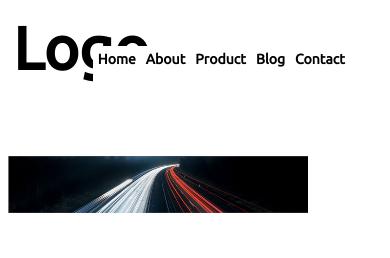
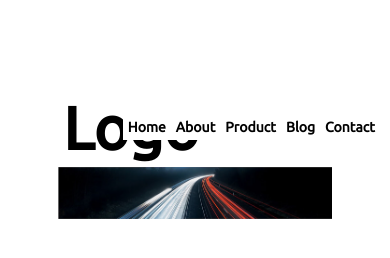
Before and after one commit to mgambina/mi-primer-html, a plain HTML site: page pedidopagweb.html in a window 390 px wide. Drawn offline with Linux system fonts and the light colour scheme.

Commit message:
pagina web usando flexbox y responsive

```diff
--- a/pedidopagweb.css
+++ b/pedidopagweb.css
@@ -2,35 +2,52 @@ body{
 font-family: 'Ubuntu', sans-serif;
 }
 
-.logo{
-    width:20%;
-    min-height:100px;
-    color: black;
-    background:white;
-    font-weight: bold;
-    border: 5px solid white;
-    font-size: 60px
-
-}
 
 .flex-container{
     display: flex;
-    align-items: space-evenly;
+    align-items: center;
+    justify-content: space-evenly;
     flex-direction: row;
+}
 
-}
 .menu{
     width:20%;
-    min-height:100px;
     color: black;
     background:white;
     font-weight: bold;
     border: 5px solid white;
     font-size: 14px;
-    margin-top: 1cm
+    margin-top: 1cm;
+    text-align: center
 }
 
-.imagen {
+.logo{
+    font-size: 60px
+
+}
+
+.imagen{
+    width:100%;
+}
+.imagen img{
      width:100%; height: auto;
 
 }
+
+.container {
+    /*width: 978px;*/
+    margin:50px;
+}
+
+/*@media only screen and (min-device-width : 768px) and (max-device-width : 1024px) and (orientation : portrait) {
+    .clase3, .clase4 {
+        float: none;
+        width:100%;
+
+      }
+
+      .flex-container{
+          display: block;
+      }
+}
+*/
--- a/pedidopagweb.html
+++ b/pedidopagweb.html
@@ -8,20 +8,22 @@
       <title>Logo &nbsp; </title>
   </head>
   <body>
-
+ <div class="container">
 <div class="flex-container">
-    <div class="logo">Logo</div>
+    <div class="menu logo">Logo</div>
     <div class="menu">Home</div>
     <div class="menu">About</div>
     <div class="menu">Product</div>
     <div class="menu">Blog</div>
     <div class="menu">Contact</div>
-    <div class="imagen"></div>
 </div>
 
 <div>
-        <div class="imagen"><img src="./layout1_desktop.png" width="300"/></div>
+    <div class="imagen"><img src="./layout1_desktop.png" /></div>
 </div>
+</div>
+
+
 
   </body>
 </html>
```
